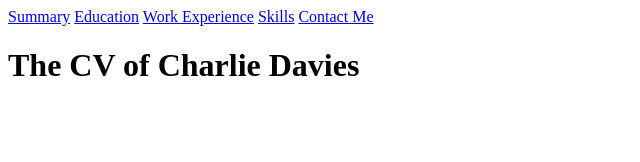
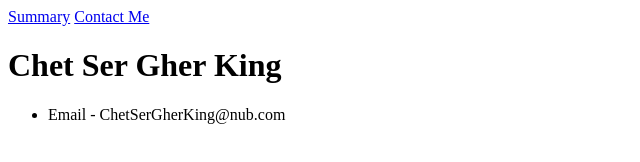
Before and after one commit to charlie1792/ChetSerGherKing, a plain HTML site: page contact.html in a window 1280 px wide. Shown: the whole page, without its empty margins (0-640 px from the left). Drawn offline with Linux system fonts and the light colour scheme.

Commit message:
Update contact.html

```diff
--- a/contact.html
+++ b/contact.html
@@ -4,11 +4,13 @@
     <meta charset="UTF-8">
     <meta http-equiv="X-UA-Compatible" content="IE=edge">
     <meta name="viewport" content="width=device-width, initial-scale=1.0">
-    <title>The CV of Charlie Davies</title>
-    <a href="index.html">Summary</a> <a href="education.html">Education</a> <a href="work-experience.html">Work Experience</a> <a href="skills.html">Skills</a> <a href="contact.html">Contact Me</a>
-    <h1>The CV of Charlie Davies</h1>
+    <title>Contact Chet Ser Gher King</title>
+    <a href="index.html">Summary</a> <a href="contact.html">Contact Me</a>
+    <h1>Chet Ser Gher King</h1>
 </head>
 <body>
-
+    <ul>
+        <li>Email - ChetSerGherKing@nub.com</li>
+     </ul>
 </body>
 </html>
```
